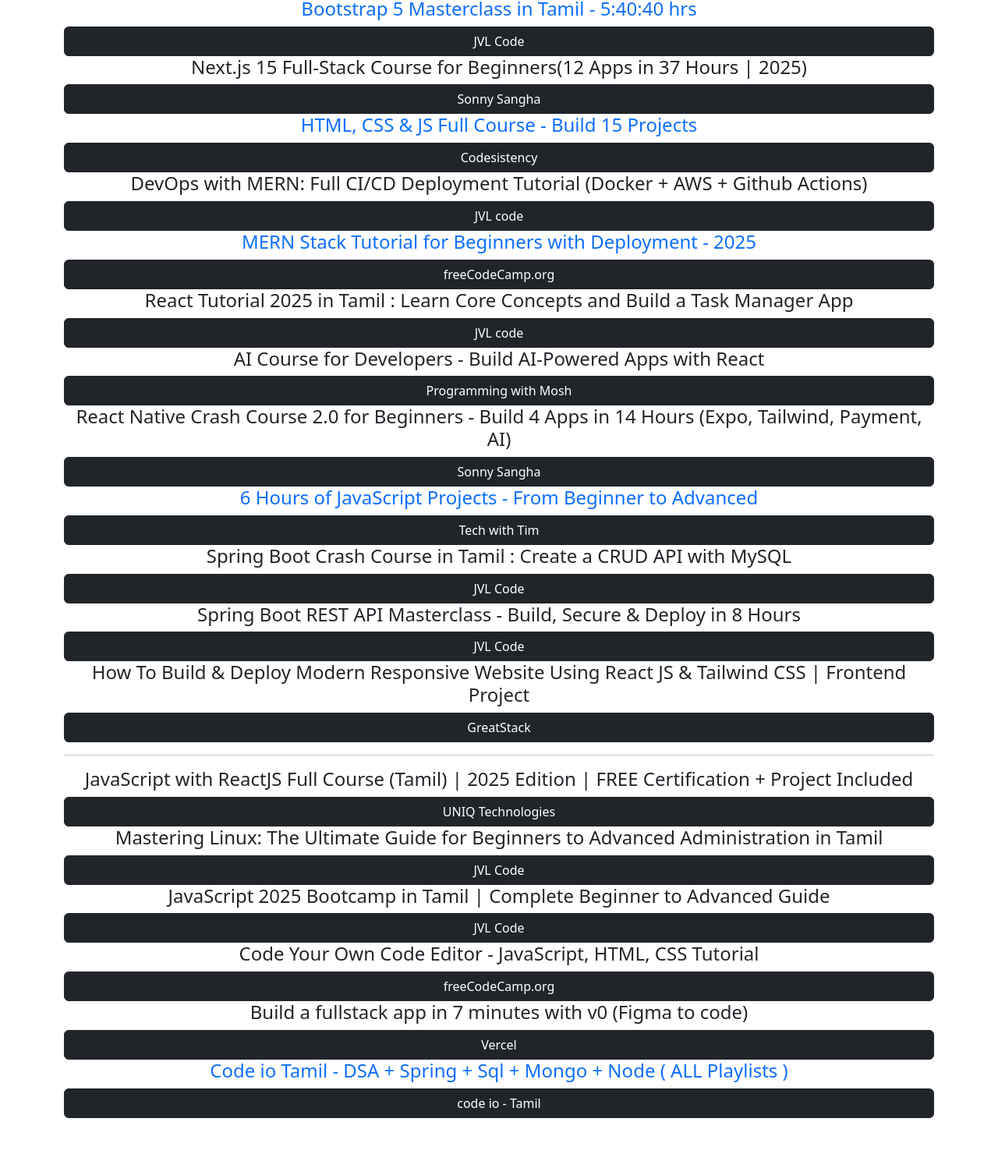
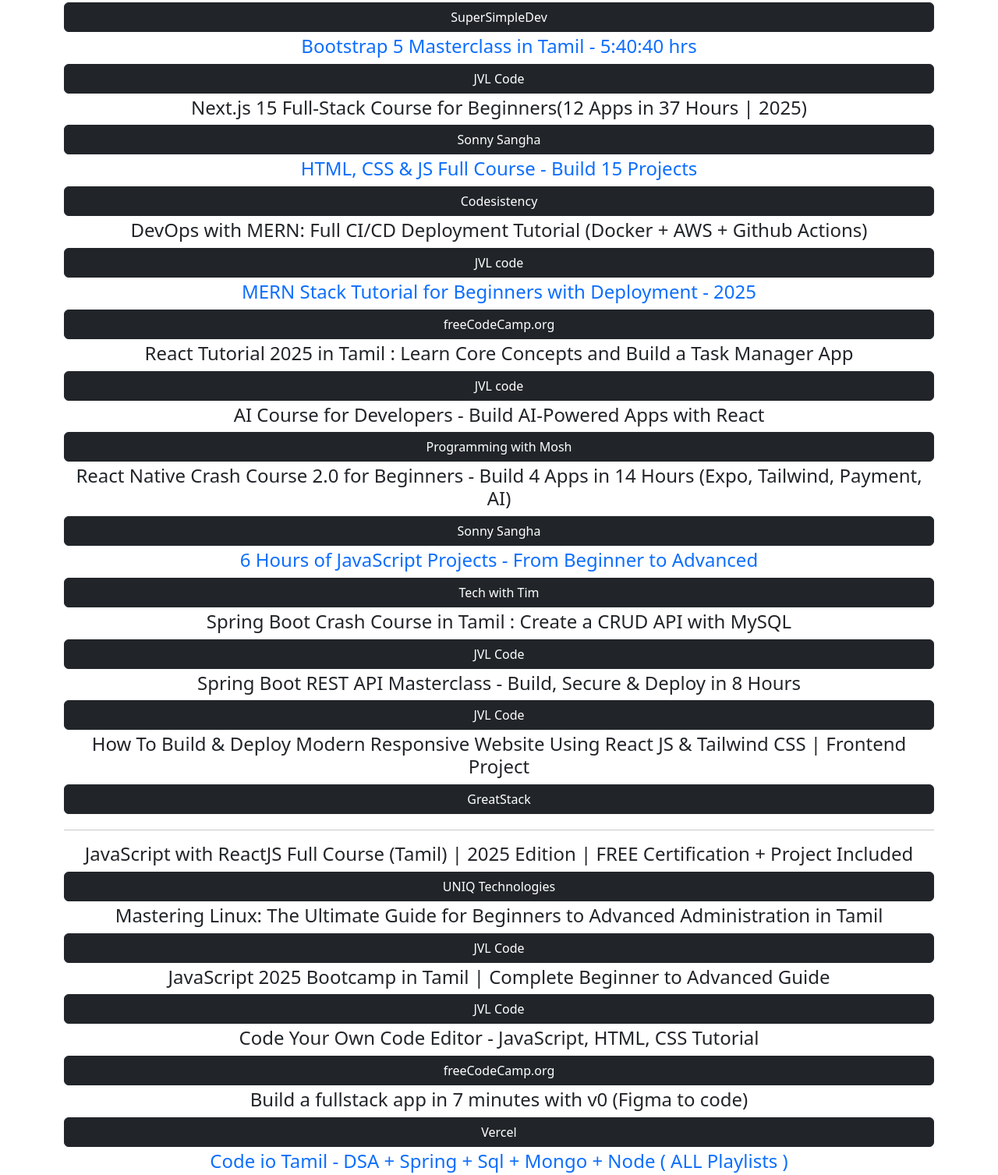
Before and after one commit to Beniel05/Materials, a plain HTML site: page index.html in a window 1280 px wide. Shown: the part 620-2127 px from the top of the page at 78% size. Before the commit the page ends 2054 px from the top, so only its background shows below. Drawn offline with nearby package versions, Linux system fonts and the light colour scheme.

Commit message:
Added margin bottom of mb-1 for buttons

```diff
--- a/index.html
+++ b/index.html
@@ -9,19 +9,19 @@
 <body>
     <div class="container text-center">
 
-        <h1 class="p-2 text-white" style="background-color: #A435F0">Udemy</h1>
+        <h1 class="p-3 text-white" style="background-color: #A435F0">Udemy</h1>
 
         <!--1-->
         <h4 class="text-primary">The Complete Full-Stack Web Development Bootcamp</h4>
-        <a class="btn btn-dark text-decoration-none rounded-2 w-100" target="_blank" href="https://www.udemy.com/course/the-complete-web-development-bootcamp/?couponCode=KEEPLEARNING">Angela Yu</a>
+        <a class="btn btn-dark mb-1 text-decoration-none rounded-2 w-100" target="_blank" href="https://www.udemy.com/course/the-complete-web-development-bootcamp/?couponCode=KEEPLEARNING">Angela Yu</a>
 
         <!--2-->
         <h4>Complete web development course</h4>
-        <a class="btn btn-dark text-decoration-none rounded-2 w-100" target="_blank" href="https://www.udemy.com/course/web-dev-master/?couponCode=KEEPLEARNING">Hitesh Choudhary</a>
+        <a class="btn btn-dark mb-1 text-decoration-none rounded-2 w-100" target="_blank" href="https://www.udemy.com/course/web-dev-master/?couponCode=KEEPLEARNING">Hitesh Choudhary</a>
 
         <!--3-->
         <h4 class="text-primary">100 Hours Web Development Bootcamp Build 23 React Projects</h4>
-        <a class="btn btn-dark text-decoration-none rounded-2 w-100" target="_blank" href="https://www.udemy.com/course/the-web-dev-bootcamp/?couponCode=KEEPLEARNING">Burak Orkmez</a>
+        <a class="btn btn-dark mb1 text-decoration-none rounded-2 w-100" target="_blank" href="https://www.udemy.com/course/the-web-dev-bootcamp/?couponCode=KEEPLEARNING">Burak Orkmez</a>
 
         <!--4-->
         <h4>100 Days of Code: The Complete Python Pro Bootcamp</h4>
@@ -30,84 +30,84 @@
 
         <!--                               Youtube                                    -->
 
-        <h1 class="mt-4 p-2 text-white bg-danger">Youtube</h1>
+        <h1 class="mt-4 p-3 text-white bg-danger">Youtube</h1>
 
         <!--1-->
         <h4 class="text-primary">Java + DSA + Interview Preparation Course</h4>
-        <a class="btn btn-dark text-decoration-none rounded-2 w-100" target="_blank" href="https://www.youtube.com/playlist?list=PL9gnSGHSqcnr_DxHsP7AW9ftq0AtAyYqJ">Kunal Kushwaha</a>
+        <a class="btn btn-dark mb-1 text-decoration-none rounded-2 w-100" target="_blank" href="https://www.youtube.com/playlist?list=PL9gnSGHSqcnr_DxHsP7AW9ftq0AtAyYqJ">Kunal Kushwaha</a>
 
         <!--2-->
         <h4 class="text-primary">React Full Course - Beginner to Pro (React 19, 2025)</h4>
-        <a class="btn btn-dark text-decoration-none rounded-2 w-100" target="_blank" href="https://youtu.be/TtPXvEcE11E?si=FGIPpugZc3QM0zp0">SuperSimpleDev</a>
+        <a class="btn btn-dark mb-1 text-decoration-none rounded-2 w-100" target="_blank" href="https://youtu.be/TtPXvEcE11E?si=FGIPpugZc3QM0zp0">SuperSimpleDev</a>
 
         <!--3-->
         <h4 class="text-primary">Bootstrap 5 Masterclass in Tamil - 5:40:40 hrs</h4>
-        <a class="btn btn-dark text-decoration-none rounded-2 w-100" target="_blank" href="https://youtu.be/Lel0ztmVf7s?si=_ds_Tvozn55B7NuZ">JVL Code</a>
+        <a class="btn btn-dark mb-1 text-decoration-none rounded-2 w-100" target="_blank" href="https://youtu.be/Lel0ztmVf7s?si=_ds_Tvozn55B7NuZ">JVL Code</a>
 
         <!--4-->
         <h4>Next.js 15 Full-Stack Course for Beginners(12 Apps in 37 Hours | 2025)</h4>
-        <a class="btn btn-dark text-decoration-none rounded-2 w-100" target="_blank" href="https://www.youtube.com/watch?v=cso7-4oAPNQ">Sonny Sangha</a>
+        <a class="btn btn-dark mb-1 text-decoration-none rounded-2 w-100" target="_blank" href="https://www.youtube.com/watch?v=cso7-4oAPNQ">Sonny Sangha</a>
 
         <!--5-->
         <h4 class="text-primary">HTML, CSS & JS Full Course - Build 15 Projects</h4>
-        <a class="btn btn-dark text-decoration-none rounded-2 w-100" target="_blank" href="https://www.youtube.com/watch?v=kAiX0itnonM">Codesistency</a>
+        <a class="btn btn-dark mb-1 text-decoration-none rounded-2 w-100" target="_blank" href="https://www.youtube.com/watch?v=kAiX0itnonM">Codesistency</a>
 
         <!--6-->
         <h4>DevOps with MERN: Full CI/CD Deployment Tutorial (Docker + AWS + Github Actions)</h4>
-        <a class="btn btn-dark text-decoration-none rounded-2 w-100" target="_blank" href="https://youtu.be/M38QUKsDQjc?si=7P9A0MTKPx3yOIQ-">JVL code</a>
+        <a class="btn btn-dark mb-1 text-decoration-none rounded-2 w-100" target="_blank" href="https://youtu.be/M38QUKsDQjc?si=7P9A0MTKPx3yOIQ-">JVL code</a>
 
         <!--7-->
         <h4 class="text-primary">MERN Stack Tutorial for Beginners with Deployment - 2025</h4>
-        <a class="btn btn-dark text-decoration-none rounded-2 w-100" target="_blank" href="https://youtu.be/F9gB5b4jgOI?si=_y5de3QaZtWZOMO9">freeCodeCamp.org</a>
+        <a class="btn btn-dark mb-1 text-decoration-none rounded-2 w-100" target="_blank" href="https://youtu.be/F9gB5b4jgOI?si=_y5de3QaZtWZOMO9">freeCodeCamp.org</a>
 
         <!--8-->
         <h4>React Tutorial 2025 in Tamil : Learn Core Concepts and Build a Task Manager App</h4>
-        <a class="btn btn-dark text-decoration-none rounded-2 w-100" target="_blank" href="https://youtu.be/9CvTo63v76k?si=bikLSPZXY_FXNLNJ">JVL code</a>
+        <a class="btn btn-dark mb-1 text-decoration-none rounded-2 w-100" target="_blank" href="https://youtu.be/9CvTo63v76k?si=bikLSPZXY_FXNLNJ">JVL code</a>
 
         <!--9-->
         <h4>AI Course for Developers - Build AI-Powered Apps with React</h4>
-        <a class="btn btn-dark text-decoration-none rounded-2 w-100" target="_blank" href="https://youtu.be/PtETUYa3i2Q?si=vyLgHlLwJXIWp-Jw">Programming with Mosh</a>
+        <a class="btn btn-dark mb-1 text-decoration-none rounded-2 w-100" target="_blank" href="https://youtu.be/PtETUYa3i2Q?si=vyLgHlLwJXIWp-Jw">Programming with Mosh</a>
 
         <!--10-->
         <h4>React Native Crash Course 2.0 for Beginners - Build 4 Apps in 14 Hours (Expo, Tailwind, Payment, AI)</h4>
-        <a class="btn btn-dark text-decoration-none rounded-2 w-100" target="_blank" href="https://youtu.be/5ckSvrxiRI8?si=BcsRESy41nr0b9vZ">Sonny Sangha</a>
+        <a class="btn btn-dark mb-1 text-decoration-none rounded-2 w-100" target="_blank" href="https://youtu.be/5ckSvrxiRI8?si=BcsRESy41nr0b9vZ">Sonny Sangha</a>
 
         <!--11-->
         <h4 class="text-primary">6 Hours of JavaScript Projects - From Beginner to Advanced</h4>
-        <a class="btn btn-dark text-decoration-none rounded-2 w-100" target="_blank" href="https://youtu.be/WoNmm4YS8e4?si=KIt-OPSW3-k9yiis">Tech with Tim</a>
+        <a class="btn btn-dark mb-1 text-decoration-none rounded-2 w-100" target="_blank" href="https://youtu.be/WoNmm4YS8e4?si=KIt-OPSW3-k9yiis">Tech with Tim</a>
 
         <!--12-->
         <h4>Spring Boot Crash Course in Tamil : Create a CRUD API with MySQL</h4>
-        <a class="btn btn-dark text-decoration-none rounded-2 w-100" target="_blank" href="https://youtu.be/bCPJN-_RKN0?si=Wah0I5wPxI30Dc3J">JVL Code</a>
+        <a class="btn btn-dark mb-1 text-decoration-none rounded-2 w-100" target="_blank" href="https://youtu.be/bCPJN-_RKN0?si=Wah0I5wPxI30Dc3J">JVL Code</a>
 
         <!--13-->
         <h4>Spring Boot REST API Masterclass - Build, Secure & Deploy in 8 Hours</h4>
-        <a class="btn btn-dark text-decoration-none rounded-2 w-100" target="_blank" href="https://youtu.be/O27OzPWME1Y?si=NAQLic4lwqmR2yQA">JVL Code</a>
+        <a class="btn btn-dark mb-1 text-decoration-none rounded-2 w-100" target="_blank" href="https://youtu.be/O27OzPWME1Y?si=NAQLic4lwqmR2yQA">JVL Code</a>
 
         <!--14-->
         <h4>How To Build & Deploy Modern Responsive Website Using React JS & Tailwind CSS | Frontend Project</h4>
-        <a class="btn btn-dark text-decoration-none rounded-2 w-100" target="_blank" href="https://youtu.be/sbMHR9K60NY?si=169GBrsJe855dKgO">GreatStack</a>
+        <a class="btn btn-dark mb-1 text-decoration-none rounded-2 w-100" target="_blank" href="https://youtu.be/sbMHR9K60NY?si=169GBrsJe855dKgO">GreatStack</a>
 
 
         <hr>
         <!-- -->
         <h4>JavaScript with ReactJS Full Course (Tamil) | 2025 Edition | FREE Certification + Project Included</h4>
-        <a class="btn btn-dark text-decoration-none rounded-2 w-100" target="_blank" href="https://youtu.be/vsAn9wt06wo?si=CJGE5dXj-Xs81elq">UNIQ Technologies</a>
+        <a class="btn btn-dark mb-1 text-decoration-none rounded-2 w-100" target="_blank" href="https://youtu.be/vsAn9wt06wo?si=CJGE5dXj-Xs81elq">UNIQ Technologies</a>
         <!-- -->
         <h4>Mastering Linux: The Ultimate Guide for Beginners to Advanced Administration in Tamil</h4>
-        <a class="btn btn-dark text-decoration-none rounded-2 w-100" target="_blank" href="https://youtu.be/9fMWM6-vdJg?si=ROXo9jydOczbouP-">JVL Code</a>
+        <a class="btn btn-dark mb-1 text-decoration-none rounded-2 w-100" target="_blank" href="https://youtu.be/9fMWM6-vdJg?si=ROXo9jydOczbouP-">JVL Code</a>
         <!-- -->
         <h4>JavaScript 2025 Bootcamp in Tamil | Complete Beginner to Advanced Guide</h4>
-        <a class="btn btn-dark text-decoration-none rounded-2 w-100" target="_blank" href="https://youtu.be/lLzzHhg774k?si=-z1cQUZYcMLscp0D">JVL Code</a>
+        <a class="btn btn-dark mb-1 text-decoration-none rounded-2 w-100" target="_blank" href="https://youtu.be/lLzzHhg774k?si=-z1cQUZYcMLscp0D">JVL Code</a>
         <!-- -->
         <h4>Code Your Own Code Editor - JavaScript, HTML, CSS Tutorial</h4>
-        <a class="btn btn-dark text-decoration-none rounded-2 w-100" target="_blank" href="https://youtu.be/Vs4hQsDpxww?si=Zbnp15qYhkLKkiCw">freeCodeCamp.org</a>
+        <a class="btn btn-dark mb-1 text-decoration-none rounded-2 w-100" target="_blank" href="https://youtu.be/Vs4hQsDpxww?si=Zbnp15qYhkLKkiCw">freeCodeCamp.org</a>
         <!-- -->
         <h4>Build a fullstack app in 7 minutes with v0 (Figma to code)</h4>
-        <a class="btn btn-dark text-decoration-none rounded-2 w-100" target="_blank" href="https://youtu.be/cyFVtaLy-bA?si=y2n_tb4BsUbuPSqL">Vercel</a>
+        <a class="btn btn-dark mb-1 text-decoration-none rounded-2 w-100" target="_blank" href="https://youtu.be/cyFVtaLy-bA?si=y2n_tb4BsUbuPSqL">Vercel</a>
         <!-- -->
         <h4 class="text-primary">Code io Tamil - DSA + Spring + Sql + Mongo + Node ( ALL Playlists )</h4>
-        <a class="btn btn-dark text-decoration-none rounded-2 w-100" target="_blank" href="https://www.youtube.com/@codeio/playlists">code io - Tamil</a>
+        <a class="btn btn-dark mb-1 text-decoration-none rounded-2 w-100" target="_blank" href="https://www.youtube.com/@codeio/playlists">code io - Tamil</a>
 
 
     </div>
```
